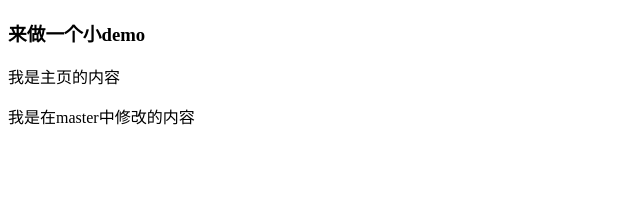
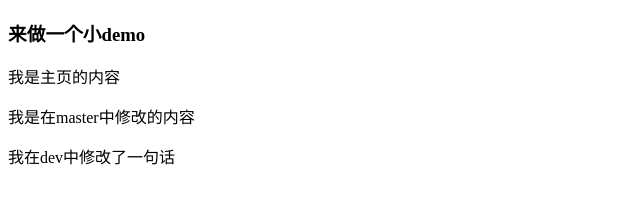
Before and after one commit to Elieen-jiang/demo, a plain HTML site: page index.html in a window 1280 px wide. Shown: the whole page, without its empty margins (0-640 px from the left). Drawn offline with Linux system fonts and the light colour scheme.

Commit message:
这是我在dev中添加的内容

```diff
--- a/index.html
+++ b/index.html
@@ -11,5 +11,7 @@
 
 	<div>我是在master中修改的内容</div>
 
+	<p>我在dev中修改了一句话</p>
+
 </body>
 </html>
```
Also changed, not shown: 1 other file.
